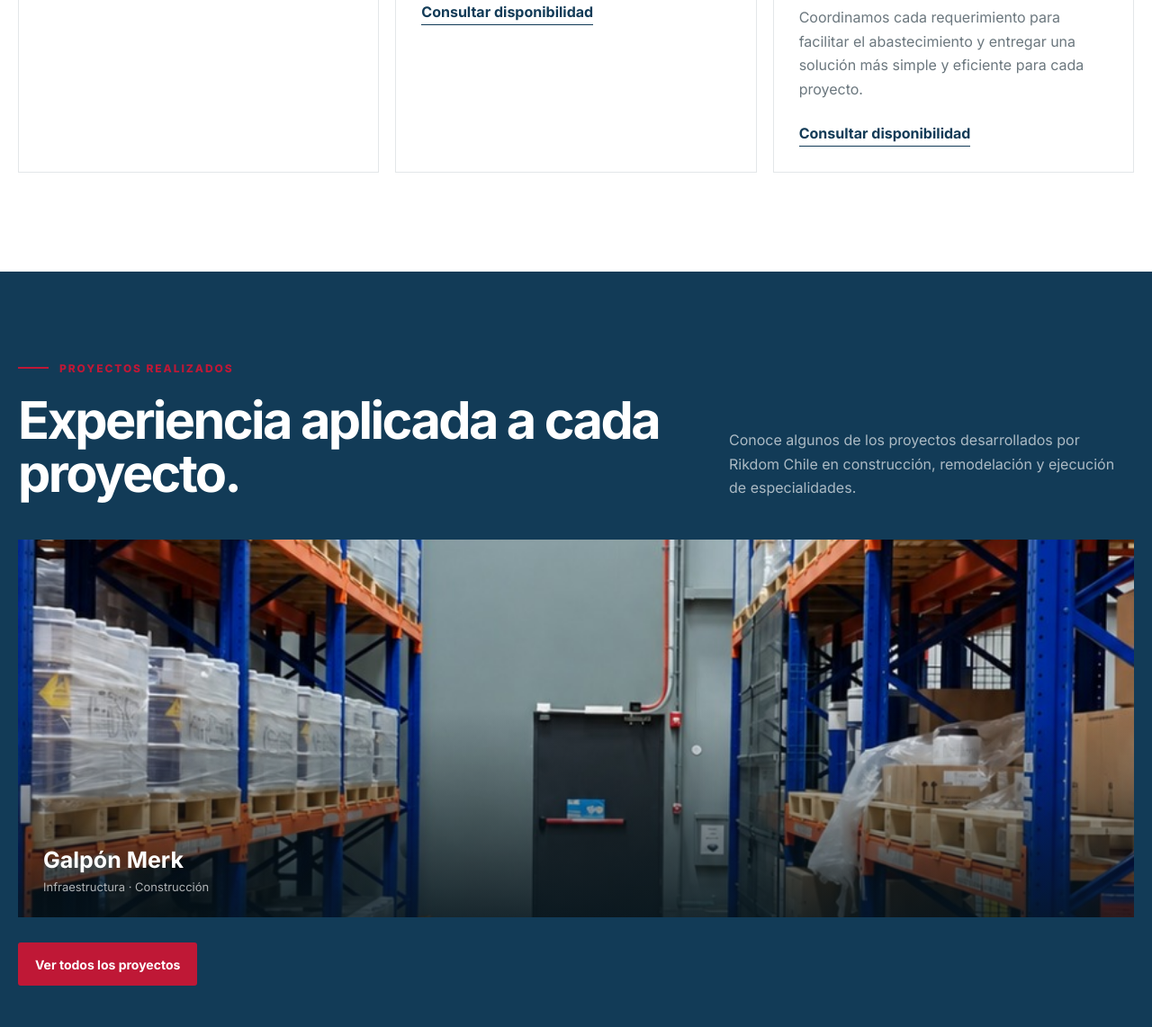
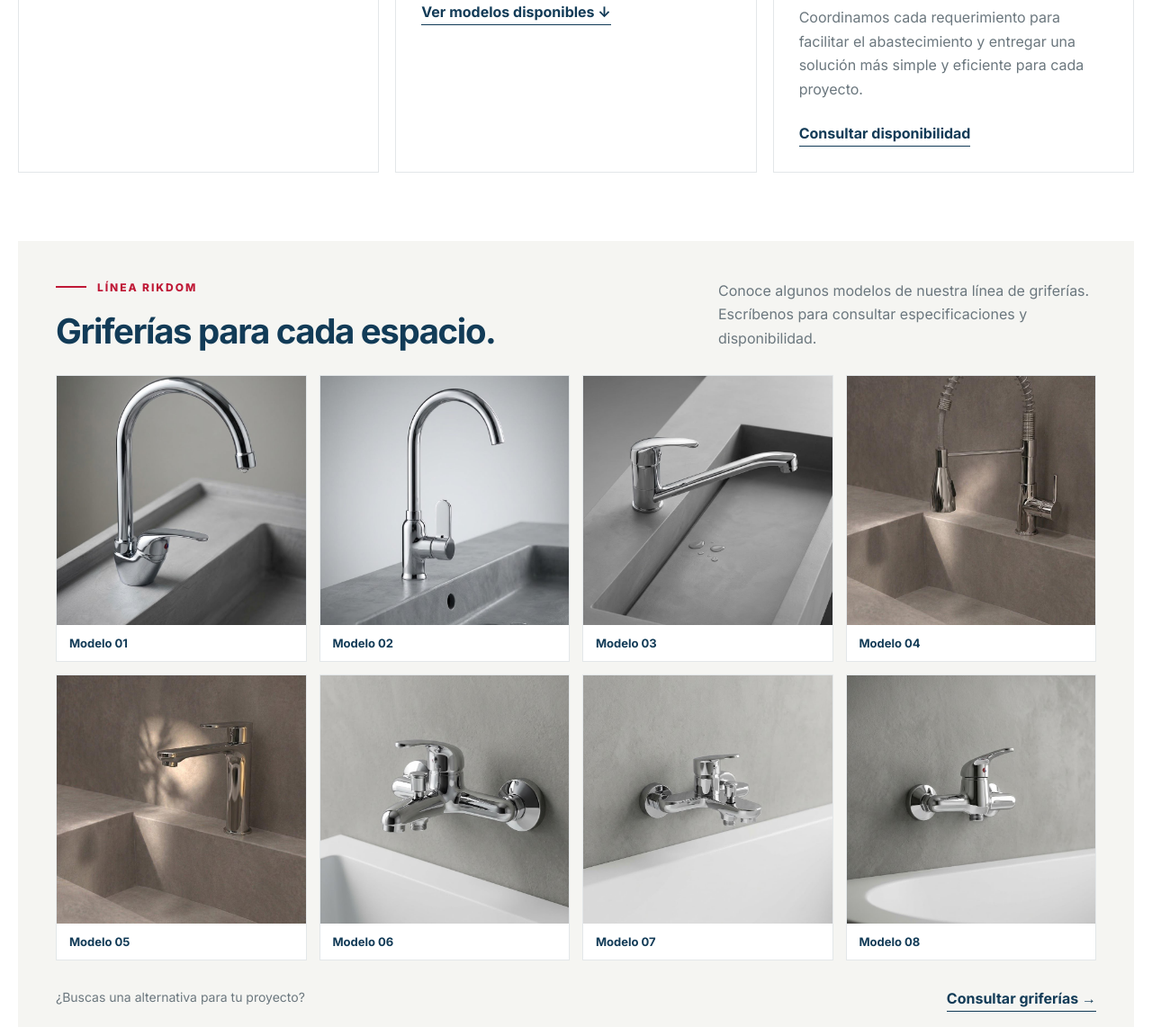
Before and after one commit to Rikdom-Chile/rikdom-web, a plain HTML site: page index.html in a window 1280 px wide. Shown: the part 2730-3872 px from the top of the page at 90% size. Drawn offline with Linux system fonts and the light colour scheme.

Commit message:
Add Rikdom faucet gallery to services section

```diff
--- a/index.html
+++ b/index.html
@@ -172,6 +172,68 @@
     .service-kicker{font-size:12px;font-weight:800;letter-spacing:.12em;text-transform:uppercase;color:var(--red);margin-bottom:10px}
     .service-body h3{margin:0 0 13px;color:var(--navy);font-size:26px;line-height:1.15}
     .service-body p{margin:0 0 18px;color:var(--muted);line-height:1.65}
+
+    .faucet-showcase{
+      margin-top:76px;
+      padding:42px;
+      background:var(--soft);
+    }
+    .faucet-showcase-head{
+      display:flex;
+      justify-content:space-between;
+      align-items:flex-end;
+      gap:30px;
+      margin-bottom:28px;
+    }
+    .faucet-showcase-head h3{
+      margin:0;
+      color:var(--navy);
+      font-size:clamp(28px,3vw,40px);
+      line-height:1.08;
+      letter-spacing:-.035em;
+    }
+    .faucet-showcase-head p{
+      max-width:420px;
+      margin:0;
+      color:var(--muted);
+      line-height:1.65;
+    }
+    .faucet-grid{
+      display:grid;
+      grid-template-columns:repeat(4,minmax(0,1fr));
+      gap:14px;
+    }
+    .faucet-card{
+      margin:0;
+      overflow:hidden;
+      background:#fff;
+      border:1px solid var(--line);
+    }
+    .faucet-card img{
+      width:100%;
+      aspect-ratio:1/1;
+      object-fit:cover;
+      transition:transform .35s ease;
+    }
+    .faucet-card:hover img{transform:scale(1.04)}
+    .faucet-card figcaption{
+      padding:12px 14px;
+      color:var(--navy);
+      font-size:13px;
+      font-weight:700;
+    }
+    .faucet-showcase-cta{
+      display:flex;
+      justify-content:space-between;
+      align-items:center;
+      gap:20px;
+      margin-top:24px;
+    }
+    .faucet-showcase-cta p{
+      margin:0;
+      color:var(--muted);
+      font-size:14px;
+    }
 
     /* PROJECTS */
     .projects{padding:100px 0;background:var(--navy);color:#fff}
@@ -449,6 +511,11 @@
       .feature-strip{margin-top:55px}
       .feature{padding:28px 0}
       .service-card img{aspect-ratio:4/3}
+      .faucet-showcase{margin-top:48px;padding:24px 18px}
+      .faucet-showcase-head{align-items:flex-start;flex-direction:column;gap:14px}
+      .faucet-grid{grid-template-columns:repeat(2,minmax(0,1fr));gap:10px}
+      .faucet-card figcaption{padding:10px;font-size:12px}
+      .faucet-showcase-cta{align-items:flex-start;flex-direction:column}
       .project-feature{min-height:320px;max-height:380px}
       .coverage-panel{
         min-height:320px;
@@ -594,7 +661,7 @@
               Productos desarrollados bajo estándares europeos y con certificación
               <strong>EN 817:2008</strong>.
             </p>
-            <a class="text-link" href="#contacto">Consultar disponibilidad</a>
+            <a class="text-link" href="#griferias">Ver modelos disponibles ↓</a>
           </div>
         </article>
 
@@ -616,6 +683,30 @@
           </div>
         </article>
       </div>
+
+      <section class="faucet-showcase" id="griferias" aria-labelledby="faucet-title">
+        <div class="faucet-showcase-head">
+          <div>
+            <div class="eyebrow">Línea Rikdom</div>
+            <h3 id="faucet-title">Griferías para cada espacio.</h3>
+          </div>
+          <p>Conoce algunos modelos de nuestra línea de griferías. Escríbenos para consultar especificaciones y disponibilidad.</p>
+        </div>
+        <div class="faucet-grid">
+          <figure class="faucet-card"><img src="assets/llave1.jpg" alt="Grifería Rikdom, modelo 1" loading="lazy"><figcaption>Modelo 01</figcaption></figure>
+          <figure class="faucet-card"><img src="assets/llave2.jpg" alt="Grifería Rikdom, modelo 2" loading="lazy"><figcaption>Modelo 02</figcaption></figure>
+          <figure class="faucet-card"><img src="assets/llave3.jpg" alt="Grifería Rikdom, modelo 3" loading="lazy"><figcaption>Modelo 03</figcaption></figure>
+          <figure class="faucet-card"><img src="assets/llave4.jpg" alt="Grifería Rikdom, modelo 4" loading="lazy"><figcaption>Modelo 04</figcaption></figure>
+          <figure class="faucet-card"><img src="assets/llave5.jpg" alt="Grifería Rikdom, modelo 5" loading="lazy"><figcaption>Modelo 05</figcaption></figure>
+          <figure class="faucet-card"><img src="assets/llave6.jpg" alt="Grifería Rikdom, modelo 6" loading="lazy"><figcaption>Modelo 06</figcaption></figure>
+          <figure class="faucet-card"><img src="assets/llave7.jpg" alt="Grifería Rikdom, modelo 7" loading="lazy"><figcaption>Modelo 07</figcaption></figure>
+          <figure class="faucet-card"><img src="assets/llave8.jpg" alt="Grifería Rikdom, modelo 8" loading="lazy"><figcaption>Modelo 08</figcaption></figure>
+        </div>
+        <div class="faucet-showcase-cta">
+          <p>¿Buscas una alternativa para tu proyecto?</p>
+          <a class="text-link" href="#contacto">Consultar griferías →</a>
+        </div>
+      </section>
     </div>
   </section>
 
```
